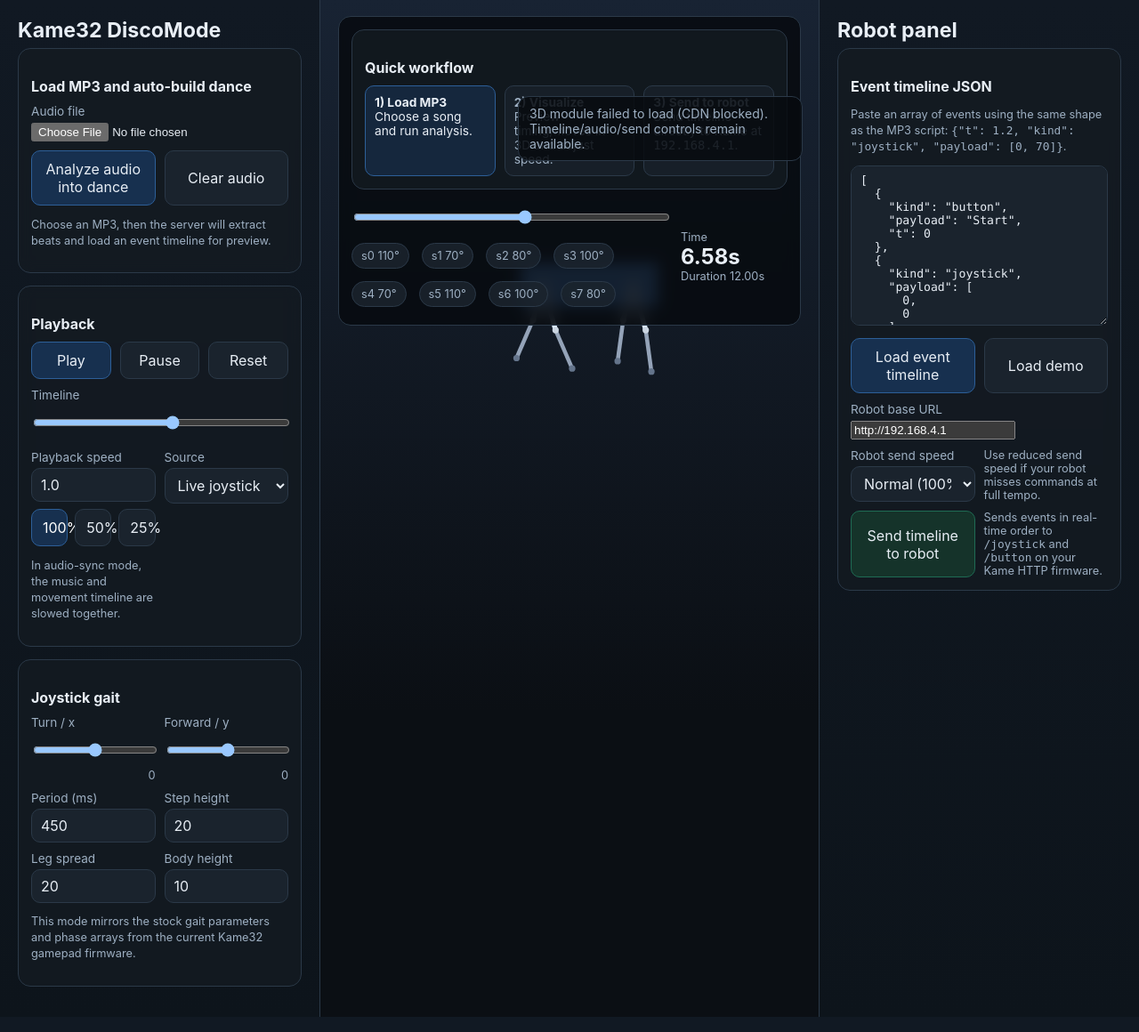
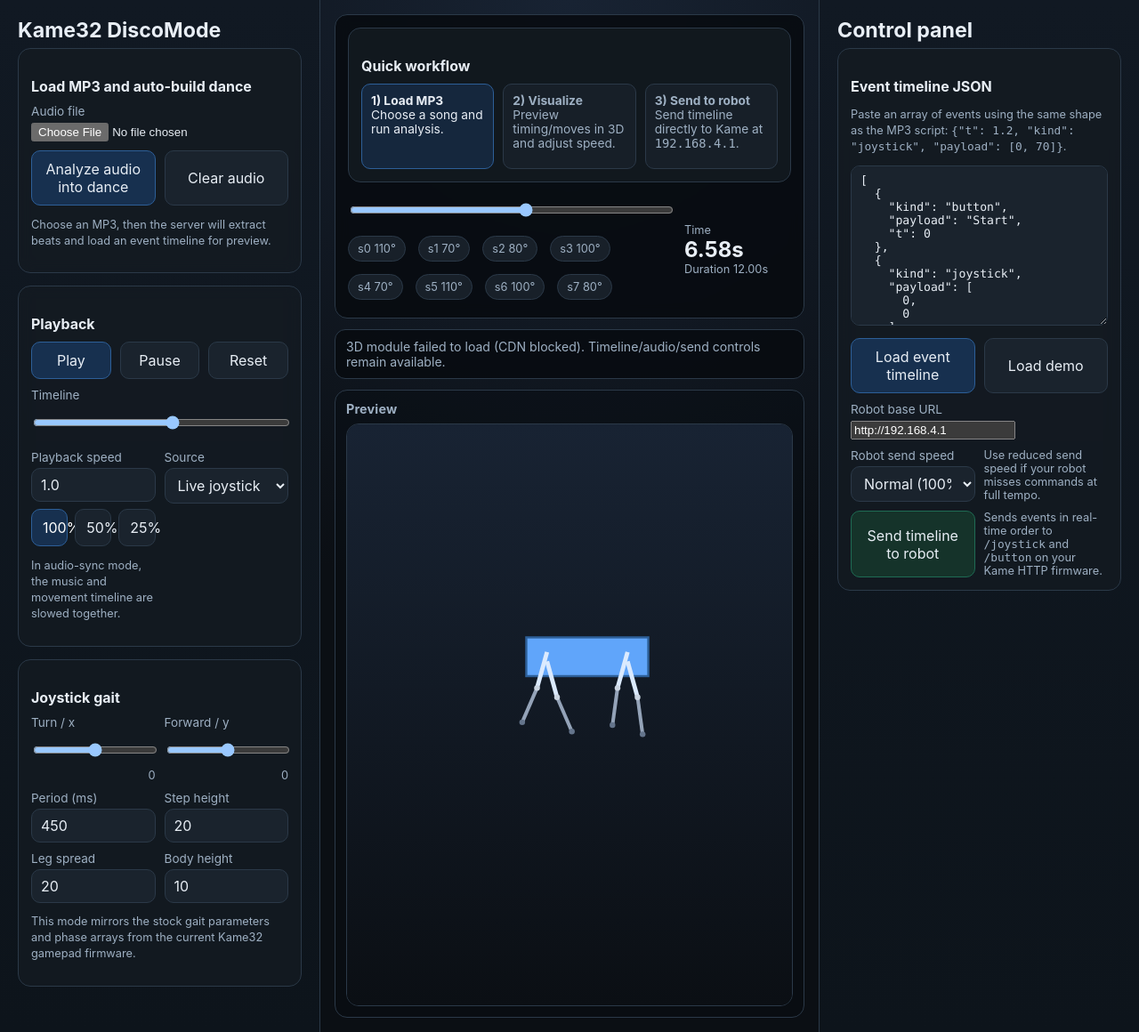
Before and after one commit to luisriverag/kame32-discomode, a Flask app: page / in a window 1280 px wide. Shown: the whole page at 89% size. Run offline with Flask 3, Linux system fonts and the light colour scheme; some libraries are stand-ins or nearby versions.

Commit message:
Revamp preview panel layout and labeling

```diff
--- a/templates/index.html
+++ b/templates/index.html
@@ -40,14 +40,21 @@
       border-left: 1px solid var(--border);
     }
     .viewer {
-      position: relative;
       min-height: 100vh;
       background: radial-gradient(circle at top, #182333 0%, #0b0f14 58%);
+      display: flex;
+      flex-direction: column;
+      padding: 16px;
+      gap: 12px;
     }
     #scene {
       width: 100%;
-      height: 100vh;
+      min-height: 62vh;
+      height: 100%;
       display: block;
+      border: 1px solid var(--border);
+      border-radius: 14px;
+      background: rgba(11, 15, 20, 0.55);
     }
     h1 { margin: 0 0 6px; font-size: 1.45rem; }
     h2 { margin: 18px 0 10px; font-size: 1rem; }
@@ -129,16 +136,12 @@
       margin-bottom: 6px;
     }
     .meter {
-      position: absolute;
-      left: 20px;
-      right: 20px;
-      top: 18px;
       background: rgba(8, 11, 16, 0.86);
       border: 1px solid var(--border);
       border-radius: 14px;
       padding: 14px;
       backdrop-filter: blur(8px);
-      z-index: 3;
+      flex: 0 0 auto;
     }
     .meter-grid {
       display: grid;
@@ -160,17 +163,30 @@
     .servo-value { font-size: 0.8rem; color: var(--muted); text-align: right; }
     .tiny { font-size: 0.8rem; color: var(--muted); }
     .status {
-      position: absolute;
-      top: 108px;
-      right: 18px;
       background: rgba(8, 11, 16, 0.86);
       border: 1px solid var(--border);
       border-radius: 12px;
       padding: 10px 12px;
       font-size: 0.88rem;
       color: var(--muted);
-      max-width: 320px;
-      z-index: 4;
+      max-width: 100%;
+      flex: 0 0 auto;
+    }
+    .preview-frame {
+      border: 1px solid var(--border);
+      border-radius: 14px;
+      background: rgba(6, 10, 16, 0.4);
+      padding: 12px;
+      display: flex;
+      flex-direction: column;
+      min-height: 0;
+      flex: 1 1 auto;
+    }
+    .preview-title {
+      font-size: 0.9rem;
+      color: var(--muted);
+      margin: 0 0 8px;
+      letter-spacing: 0.01em;
     }
     .workflow {
       display: grid;
@@ -210,7 +226,8 @@
     }
     @media (max-width: 1100px) {
       .layout { grid-template-columns: 1fr; }
-      .viewer, #scene { min-height: 70vh; height: 70vh; }
+      .viewer { min-height: 70vh; }
+      #scene { min-height: 52vh; }
       .sidebar, .robot-sidebar { border-right: 0; border-left: 0; border-bottom: 1px solid var(--border); }
       .workflow { grid-template-columns: 1fr; }
     }
@@ -337,8 +354,6 @@
     </aside>
 
     <main class="viewer">
-      <canvas id="scene"></canvas>
-      <div class="status" id="statusBox">Ready.</div>
       <div class="meter">
         <div class="card" style="margin-bottom: 12px;">
           <h2>Quick workflow</h2>
@@ -360,10 +375,15 @@
           </div>
         </div>
       </div>
+      <div class="status" id="statusBox">Ready.</div>
+      <div class="preview-frame">
+        <h2 class="preview-title">Preview</h2>
+        <canvas id="scene"></canvas>
+      </div>
     </main>
 
     <aside class="robot-sidebar">
-      <h1>Robot panel</h1>
+      <h1>Control panel</h1>
       <div class="card" id="eventsCard">
         <h2>Event timeline JSON</h2>
         <p class="tiny">Paste an array of events using the same shape as the MP3 script: <code>{"t": 1.2, "kind": "joystick", "payload": [0, 70]}</code>.</p>
```
